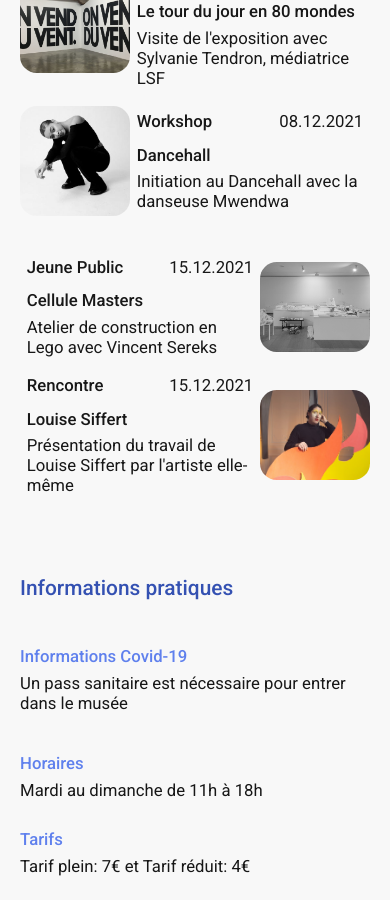
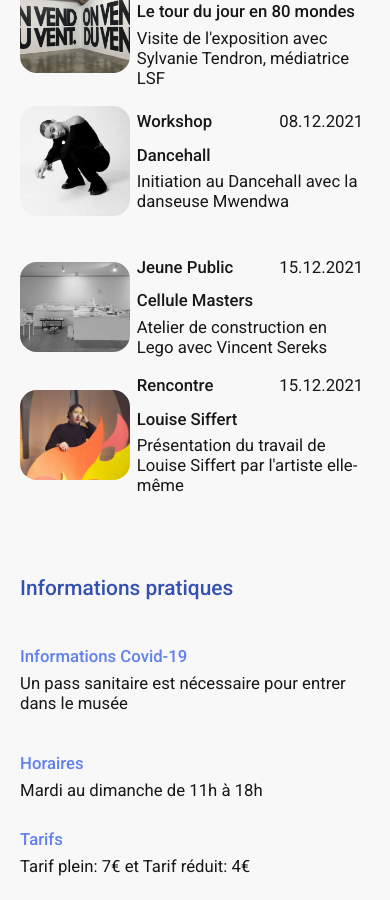
Before and after one commit to studio-beauvoir/jekyll-capc, a Jekyll site: the page built from _pages/index.html, in a window 390 px wide and 900 px high, scrolled down 2637 px. Built offline with Jekyll 4.4.1, drawn with Linux system fonts in a browser that asks for light colours.

Commit message:
align items résolu prochainement

```diff
--- a/_includes/sections/home/prochainement.html
+++ b/_includes/sections/home/prochainement.html
@@ -40,7 +40,7 @@
 
             <div class="mt-5 row">
                 <div class="col-12 col-md-6 col-xl-6">
-                    <div class="d-flex flex-row-reverse flex-row-xs justify-content-between align-items-center">
+                    <div class="d-flex mobile_align desktop_align justify-content-between align-items-center">
                         <div class="d-flex">
                             <img class="img-fluid w-100 img_prochainement rounded-20" src="/assets/img/cellule_master-google.jpg" alt="Photographie exposition LSF Le tour du jour en 80 mondes">
                         </div>
@@ -57,7 +57,7 @@
                 </div>
 
                 <div class="col-12 col-md-6 col-xl-6 margin_mobile_top">
-                    <div class="d-flex  flex-row-reverse justify-content-start align-items-center">
+                    <div class="d-flex mobile_align desktop_align justify-content-start align-items-center">
                         <div class="d-flex">
                             <img class="img-fluid w-100 img_prochainement rounded-20" src="/assets/img/louise_siffert-google.jpg" alt="Photographie exposition LSF Le tour du jour en 80 mondes">
                         </div>
--- a/_sass/sections/home/prochainement.scss
+++ b/_sass/sections/home/prochainement.scss
@@ -14,8 +14,14 @@
         }
     }
 
-    .mobile_reverse{
+    .mobile_align{
         @media only screen and (max-width:767px){
+            flex-direction: row;
+        }
+    }
+
+    .desktop_align{
+        @media only screen and (min-width:768px){
             flex-direction: row-reverse;
         }
     }
```
